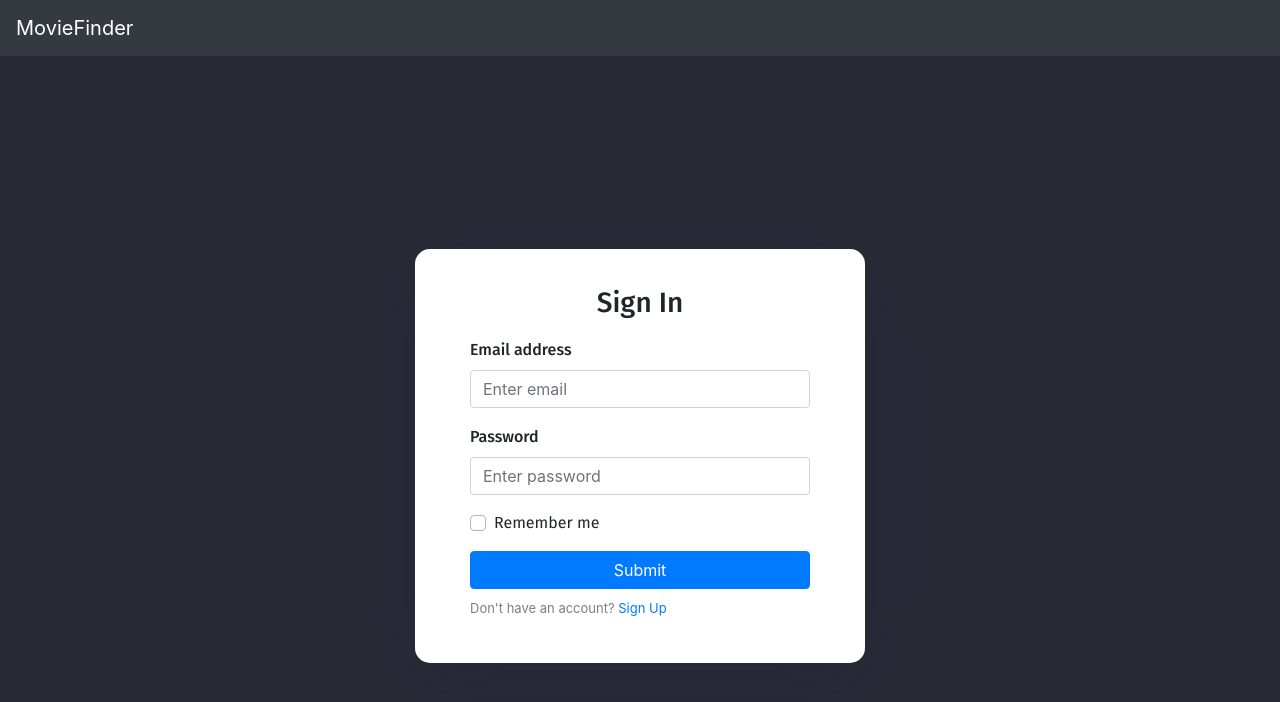
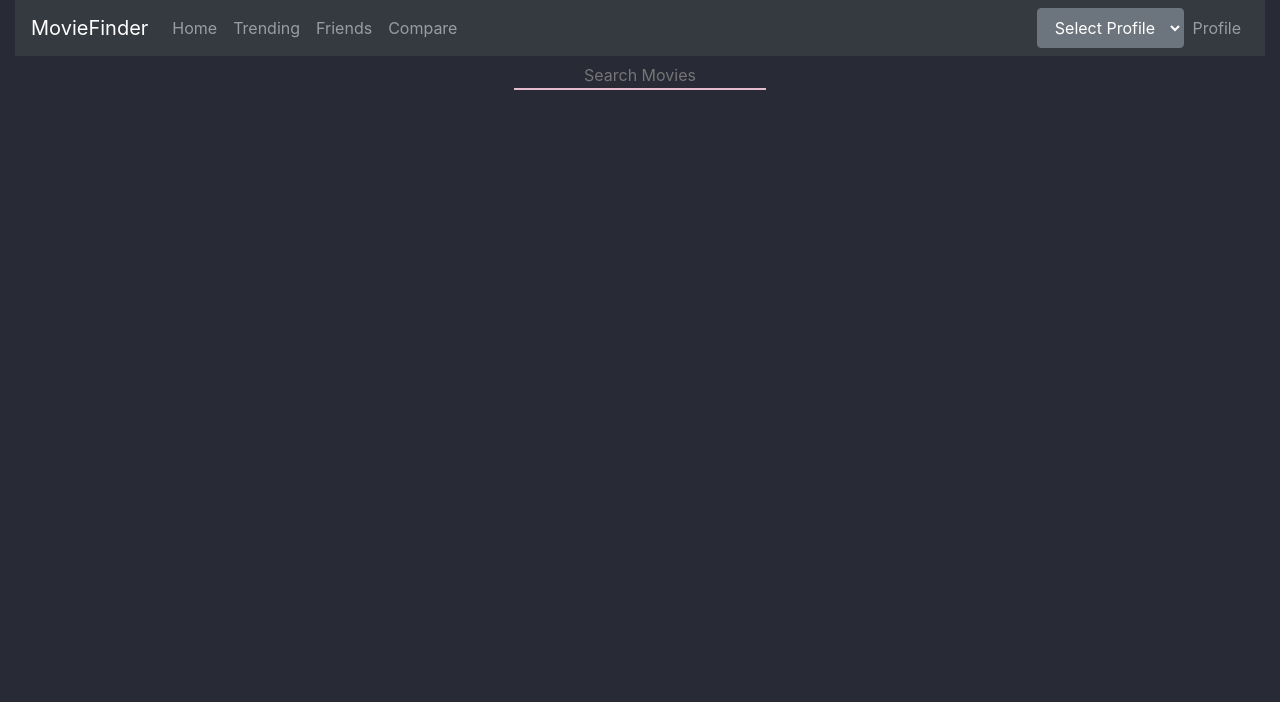
Before and after one commit to ldrach/comp3450project, a React (Create React App) app: page / in a window 1280 px wide. Shown: the top 702 px of the page. Built offline with nearby package versions, Linux system fonts and the light colour scheme.

Commit message:
Added dropdown profile selector for prototype disabled login page changed routing

```diff
--- a/src/App.js
+++ b/src/App.js
@@ -19,10 +19,10 @@ function App() {
   return (
       <Router>
           <Switch>
-              <Route exact path="/" component={Login} />
+              {/*<Route exact path="/" component={Login} /> changed home to root for prototype*/}
+              <Route exact path="/" component={Home} />
               <Route exact path="/signup" component={Signup} />
               <Route exact path="/forgot" component={Forgot} />
-              <Route exact path="/home" component={Home} />
               <Route exact path="/compare" component={Compare} />
               <Route exact path="/friends" component={Friends} />
               <Route exact path="/myprofile" component={MyProfile} />
--- a/src/navbar/navbar.js
+++ b/src/navbar/navbar.js
@@ -6,11 +6,11 @@ export default class Navbar extends Component {
     render() {
         return (
             <nav className="navbar navbar-dark bg-dark navbar-expand-lg">
-                <Link to="/home" className="navbar-brand">MovieFinder</Link>
+                <Link to="/" className="navbar-brand">MovieFinder</Link>
                 <div className="collapse navbar-collapse">
                     <ul className="navbar-nav mr-auto">
                         <li className="navbar-item">
-                            <Link to="/home" className="nav-link">Home</Link>
+                            <Link to="/" className="nav-link">Home</Link>
                         </li>
                         <li className="navbar-item">
                             <Link to="/trending" className="nav-link">Trending</Link>
@@ -18,16 +18,26 @@ export default class Navbar extends Component {
                         <li className="navbar-item">
                             <Link to="/friends" className="nav-link">Friends</Link>
                         </li>
+                        <li className="navbar-item">
+                            <Link to="/compare" className="nav-link">Compare</Link>
+                        </li>
                     </ul>
                     <ul className="navbar-nav justify-content-end">
+                        <select className="btn btn-secondary">
+                            <option selected={"true"} disabled={"true"}>Select Profile</option>
+                            <option value="profile1">Profile 1</option>
+                            <option value="profile2">Profile 2</option>
+                            <option value="profile3">Profile 3</option>
+                        </select>
                         <li className="navbar-item">
                             <Link to="/myprofile" className="nav-link">Profile</Link>
                         </li>
-                        <li className="navbar-item">
+                        {/*<li className="navbar-item">
                             <Link to="/" className="nav-link">Logout</Link>
-                        </li>
+                        </li> disabled for prototype*/}
                     </ul>
                 </div>
+
             </nav>
         );
     }
```
